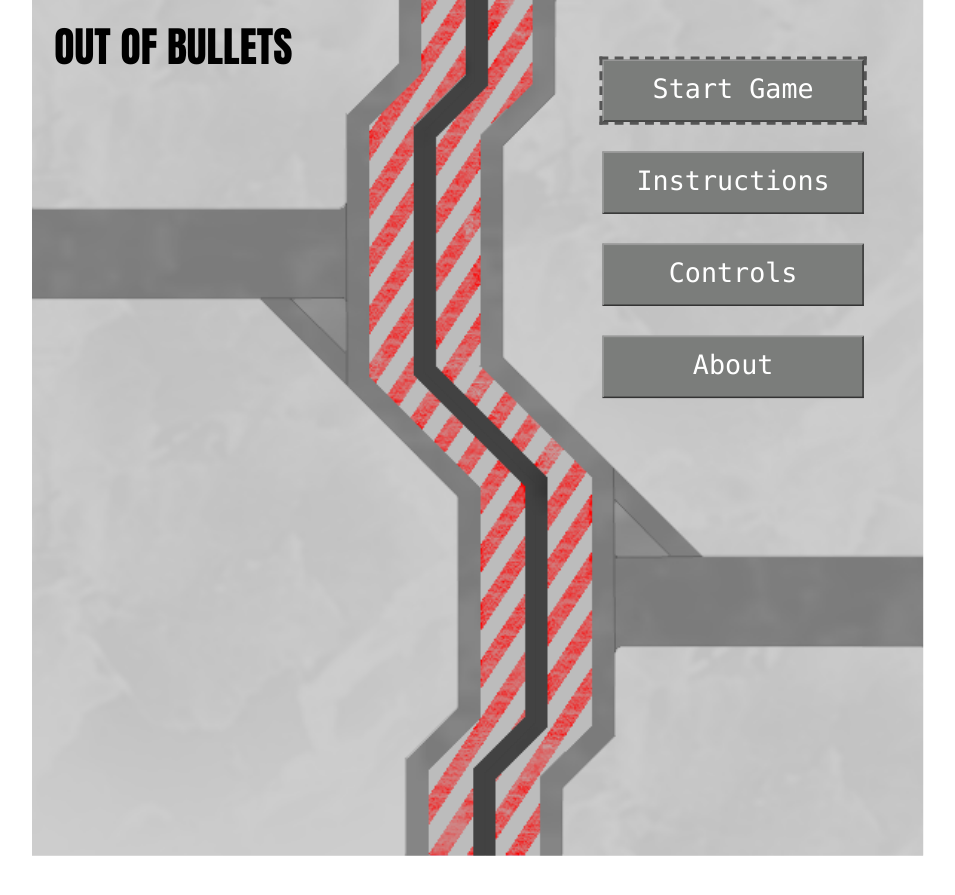
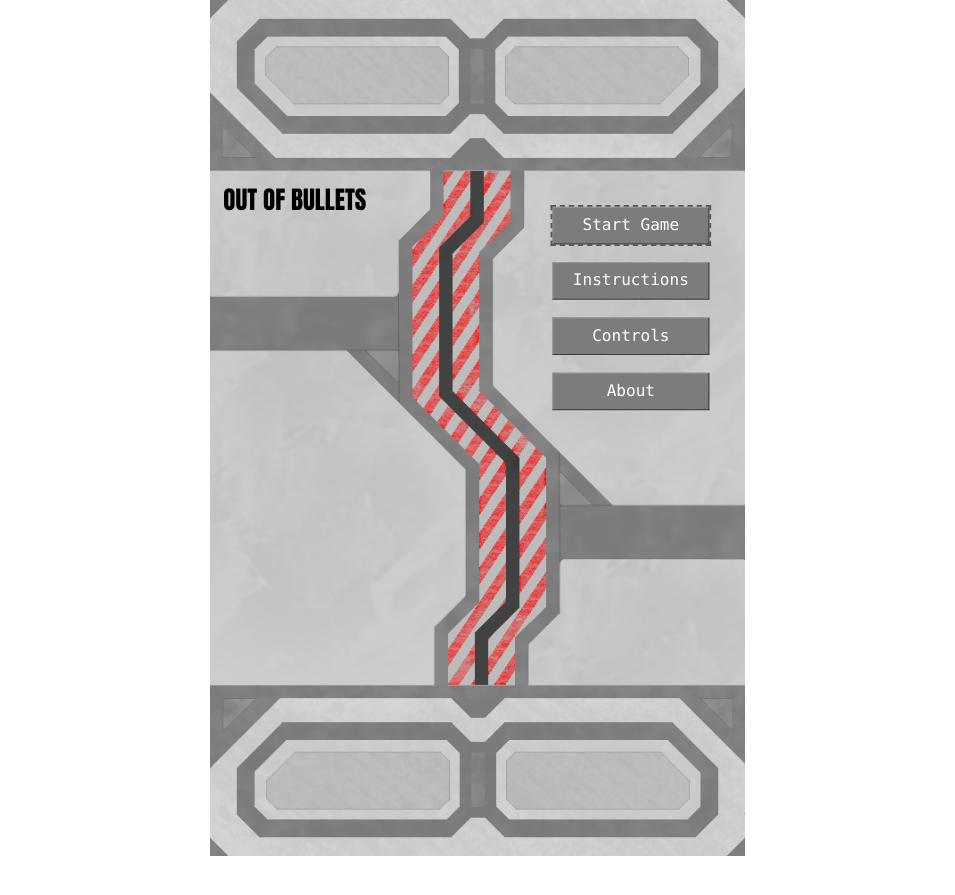
Before and after one commit to haveric/haveric.github.com, a Jekyll site: the page projects/ld32/v2/index.html, which Jekyll copies as it is, in a window 1280 px wide. Shown: the top 895 px of the page, without its empty margins (163-1118 px from the left). Built offline with Jekyll 4.4.1, drawn with Linux system fonts in a browser that asks for light colours.

Commit message:
Add top and bottom doors to fill a vertical screen

```diff
--- a/projects/ld32/v2/css/global.css
+++ b/projects/ld32/v2/css/global.css
@@ -25,14 +25,14 @@ body {
 
 #gameCanvas {
     width: 600px;
-    height: 576px;
+    height: 960px;
     z-index:0;
     background-color: #000;
 }
 
 #menu-wrap {
     width: 600px;
-    height: 576px;
+    height: 960px;
     position: absolute;
     top: 0;
     overflow: hidden;
@@ -115,6 +115,27 @@ a.back {
     outline: 2px dashed #555;
 }
 
+.topDoor,
+.botDoor {
+    -webkit-transition: all 1s ease-in;
+    -moz-transition: all 1s ease-in;
+    -ms-transition: all 1s ease-in;
+    -o-transition: all 1s ease-in;
+    transition: all 1s ease-in;
+    -webkit-transition-delay: .3s;
+    transition-delay: .3s;
+}
+
+.topDoor.closed,
+.botDoor.closed {
+    -webkit-transition: all 1s ease-out;
+    -moz-transition: all 1s ease-out;
+    -ms-transition: all 1s ease-out;
+    -o-transition: all 1s ease-out;
+    transition: all 1s ease-out;
+
+}
+
 .leftDoor,
 .rightDoor {
     -webkit-transition: all 1s ease-in;
@@ -133,10 +154,60 @@ a.back {
     transition: all 1s ease-out;
 }
 
+.topDoor {
+    background: url('../img/door-top.png');
+    position: absolute;
+    top: 0;
+    left: 0;
+    width: 600px;
+    height: 192px;
+
+    -moz-transform: translateY(-192px);
+    -webkit-transform: translateY(-192px);
+    -o-transform: translateY(-192px);
+    -ms-transform: translateY(-192px);
+    transform: translateY(-192px);
+    pointer-events: none;
+}
+
+.topDoor.closed {
+    -moz-transform: translateY(0);
+    -webkit-transform: translateY(0);
+    -o-transform: translateY(0);
+    -ms-transform: translateY(0);
+    transform: translateY(0);
+    pointer-events: none;
+}
+
+.botDoor {
+    background: url('../img/door-bot.png');
+    position: absolute;
+    top: 768px;
+    left: 0;
+    width: 600px;
+    height: 192px;
+
+    -moz-transform: translateY(192px);
+    -webkit-transform: translateY(192px);
+    -o-transform: translateY(192px);
+    -ms-transform: translateY(192px);
+    transform: translateY(192px);
+    pointer-events: none;
+}
+
+.botDoor.closed {
+    -moz-transform: translateY(0);
+    -webkit-transform: translateY(0);
+    -o-transform: translateY(0);
+    -ms-transform: translateY(0);
+    transform: translateY(0);
+    pointer-events: none;
+}
+
 .leftDoor {
     background: url('../img/door-left.png');
     position: absolute;
-    top: 0;
+    top: 192px;
     left: 0;
     width: 339px;
     height: 576px;
@@ -148,6 +219,8 @@ a.back {
     transform: translateX(-339px);
     pointer-events: none;
 }
+
+
 
 .leftDoor.blue {
     background: url('../img/door-left-blue.png');
@@ -177,7 +250,7 @@ a.back {
 .rightDoor {
     background: url('../img/door-right.png');
     position: absolute;
-    top: 0;
+    top: 192px;
     right: 0;
     width: 336px;
     height: 576px;
--- a/projects/ld32/v2/index.html
+++ b/projects/ld32/v2/index.html
@@ -57,6 +57,8 @@
                 </div>
 
                 <div id="scoring" class="menu">
+                    <div class="topDoor door2"></div>
+                    <div class="botDoor door2"></div>
                     <div class="leftDoor blue door">
                         <h1 class="title">End Results!</h1>
                         <div class="leftContents">
@@ -111,6 +113,8 @@
                     </div>
                 </div>
                 <div id="about" class="menu">
+                    <div class="topDoor door2 closed"></div>
+                    <div class="botDoor door2 closed"></div>
                     <div class="leftDoor door lightblue closed">
                         <h1 class="title">About</h1>
                         <div class="leftContents">
@@ -128,6 +132,8 @@
                     </div>
                 </div>
                 <div id="controls" class="menu">
+                    <div class="topDoor door2 closed"></div>
+                    <div class="botDoor door2 closed"></div>
                     <div class="leftDoor door pink closed">
                         <h1 class="title">Controls</h1>
                         <div class="leftContents">
@@ -153,6 +159,8 @@
                     </div>
                 </div>
                 <div id="instructions" class="menu">
+                    <div class="topDoor door2 closed"></div>
+                    <div class="botDoor door2 closed"></div>
                     <div class="leftDoor door orange closed">
                         <h1 class="title">Instructions</h1>
                         <div class="leftContents">
@@ -189,6 +197,8 @@
                     </div>
                 </div>
                 <div id="mainMenu" class="menu">
+                    <div class="topDoor door2 closed"></div>
+                    <div class="botDoor door2 closed"></div>
                     <div class="leftDoor door closed">
                         <h1 class="title">Out of Bullets</h1>
                     </div>
--- a/projects/ld32/v2/js/application/game.js
+++ b/projects/ld32/v2/js/application/game.js
@@ -1,5 +1,5 @@
 var CANVAS_WIDTH = 600,
-    CANVAS_HEIGHT = 576,
+    CANVAS_HEIGHT = 960,
     STEP = 16,
     STORED_TIME;
 
@@ -589,7 +589,7 @@ var leaderboardLetter = 1;
         $(document).off("keydown");
         $("#mainMenu .mainLinks a").eq(mainMenuButton - 1).addClass("selected").siblings().removeClass("selected");
         $("#mainMenu").show();
-        $("#mainMenu .door").addClass("closed");
+        $("#mainMenu .door, #mainMenu .door2").addClass("closed");
         $("#scoring .door").removeClass("closed");
         $("#leaderboard").hide();
 
@@ -714,8 +714,8 @@ var leaderboardLetter = 1;
             $("#bestScore").hide();
         }
 
-        $("#scoring .door").addClass("closed");
-        $("#mainMenu .door").removeClass("closed");
+        $("#scoring .door, #scoring .door2").addClass("closed");
+        $("#mainMenu .door, #mainMenu .door2").removeClass("closed");
         $("#mainMenu").show();
 
         if (leaderboard.isHighScore(score)) {
@@ -847,7 +847,7 @@ var leaderboardLetter = 1;
         $(document).off("keydown");
 
         $(".menu:not(#mainMenu)").hide();
-        $("#mainMenu .door").removeClass("closed");
+        $("#mainMenu .door, #mainMenu .door2").removeClass("closed");
         init();
         playClick();
         return false;
```
Also changed, not shown: projects/ld32/v2/img/door-bot.png (added), projects/ld32/v2/img/door-top.png (added).
